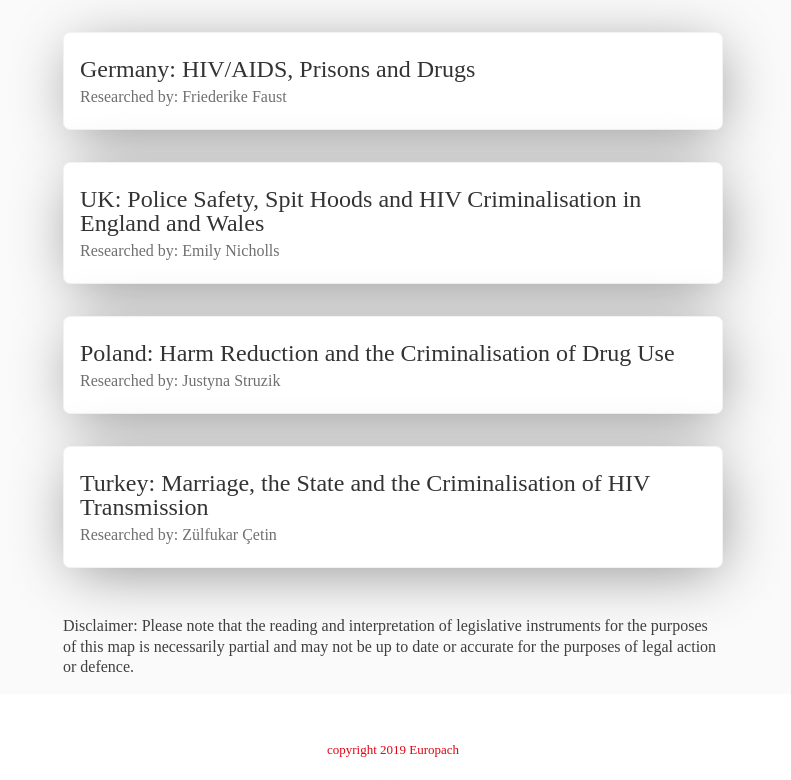
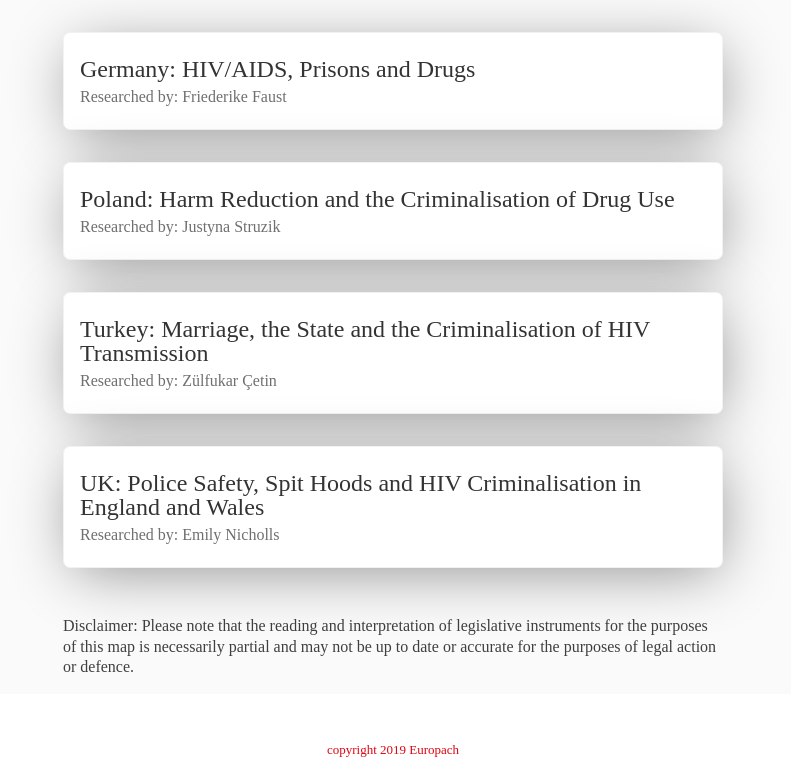
Before and after one commit to europach/europach-app, a React (Create React App) app: page / in a window 1280 px wide. Shown: the part 459-1239 px from the top of the page, without its empty margins (247-1038 px from the left). Built offline with nearby package versions, Linux system fonts and the light colour scheme; a web font is replaced by a local one.

Commit message:
pushing down the uk story to the bottom of the page

```diff
--- a/src/components/HomePage/HomePage.js
+++ b/src/components/HomePage/HomePage.js
@@ -28,12 +28,6 @@ export const HomePage = (props) => {
           </StoryItem>
 
           <StoryItem>
-            <StyledLink to='/uk'>
-              <StoryCard name="UK: Police Safety, Spit Hoods and HIV Criminalisation in England and Wales" researcher="Emily Nicholls" />
-            </StyledLink>
-          </StoryItem>
-
-          <StoryItem>
             <StyledLink to='/poland'>
               <StoryCard name="Poland: Harm Reduction and the Criminalisation of Drug Use" researcher="Justyna Struzik" />
             </StyledLink>
@@ -42,6 +36,12 @@ export const HomePage = (props) => {
           <StoryItem>
             <StyledLink to='/turkey'>
               <StoryCard name="Turkey: Marriage, the State and the Criminalisation of HIV Transmission" researcher="Zülfukar Çetin" />
+            </StyledLink>
+          </StoryItem>
+
+          <StoryItem>
+            <StyledLink to='/uk'>
+              <StoryCard name="UK: Police Safety, Spit Hoods and HIV Criminalisation in England and Wales" researcher="Emily Nicholls" />
             </StyledLink>
           </StoryItem>
         </StoryList>
```
